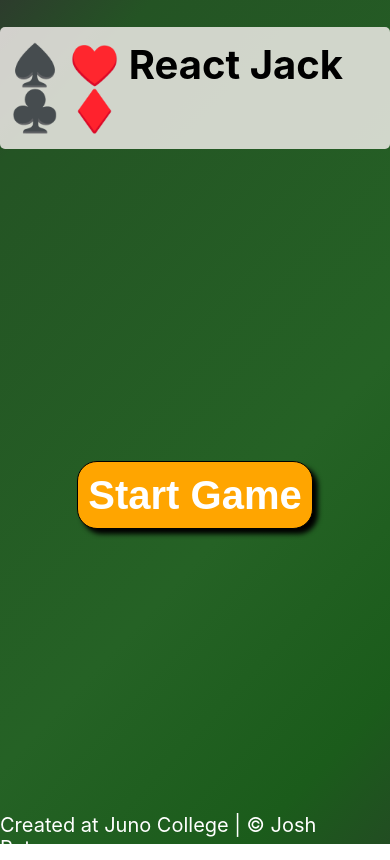
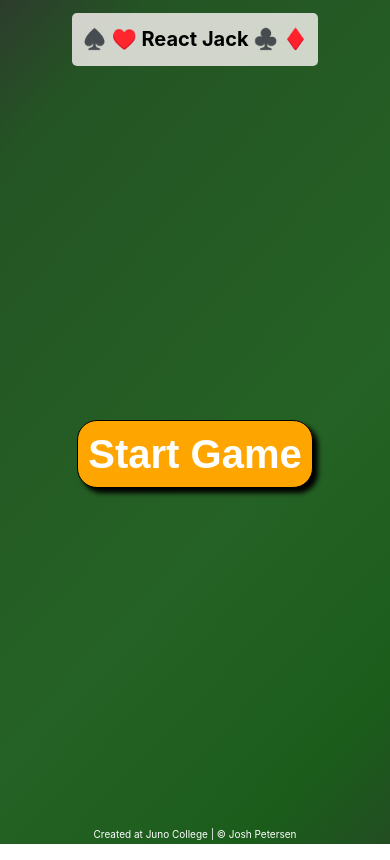
Before and after one commit to jpetersen92/josh-petersen-project-3, a React (Create React App) app: page / in a window 390 px wide. Built offline with nearby package versions, Linux system fonts and the light colour scheme; no server answers.

Commit message:
made app even more responsive for mobile

```diff
--- a/src/App.css
+++ b/src/App.css
@@ -176,3 +176,31 @@ button:focus {
         margin-top: 30px;
     }
 }
+
+@media(max-width: 450px) {
+
+    h1 {
+        font-size: 1rem;
+    }
+
+    .game {
+        flex-direction: column;
+    }
+
+    .deck {
+        background-image: none;
+        background-color: rgba(253, 245, 245, 0.8);
+        height: 50px;
+        margin: 0;
+    }
+
+    .deck h2 {
+        color: #000;
+        margin-top: 8px;
+    }
+
+    footer {
+        height: 15px;
+        font-size: 0.5rem;
+    }
+}
```
